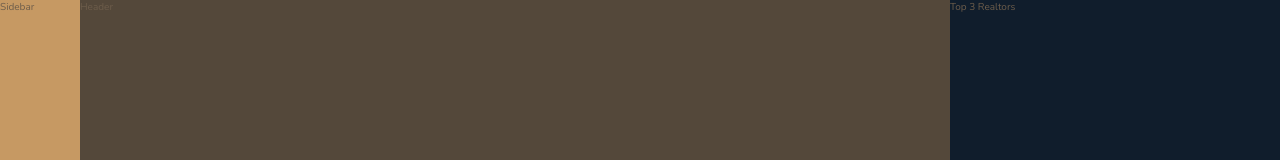
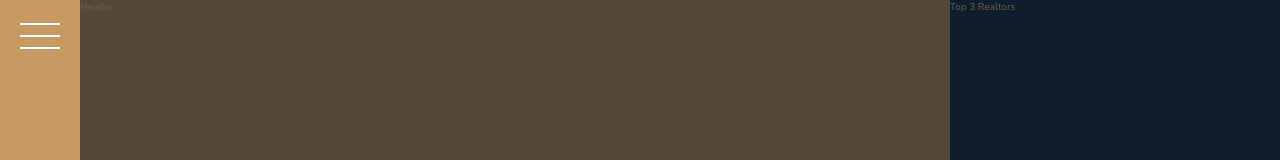
Before and after one commit to benjimon24/css-nexter, a website: page index.html in a window 1280 px wide. Shown: the top 160 px of the page. Drawn offline with nearby package versions, Linux system fonts and the light colour scheme.

Commit message:
add sidebar button and styling

```diff
--- a/index.html
+++ b/index.html
@@ -12,7 +12,9 @@
     <title>nexter &mdash; your home, your freedom</title>
   </head>
   <body class="container">
-    <div class="sidebar">Sidebar</div>
+    <div class="sidebar">
+      <button class="nav-btn"></button>
+    </div>
     <header class="header">Header</header>
 
     <div class="realtors">Top 3 Realtors</div>
--- a/sass/_sidebar.scss
+++ b/sass/_sidebar.scss
@@ -2,4 +2,35 @@
   background-color: $color-primary;
   grid-column: sidebar-start / sidebar-end;
   grid-row: 1 / -1;
+
+  display: flex;
+  justify-content: center;
 }
+
+.nav-btn {
+  border: none;
+  border-radius: 0;
+
+  background-color: #fff;
+  height: 2px;
+  width: 4rem;
+
+  margin-top: 3.5rem;
+
+  &::before,
+  &::after {
+    content: "";
+    background-color: #fff;
+    height: 2px;
+    width: 4rem;
+    display: block;
+  }
+
+  &::before {
+    transform: translateY(-1.2rem);
+  }
+
+  &::after {
+    transform: translateY(1rem);
+  }
+}
```
Also changed, not shown: css/style.css.
